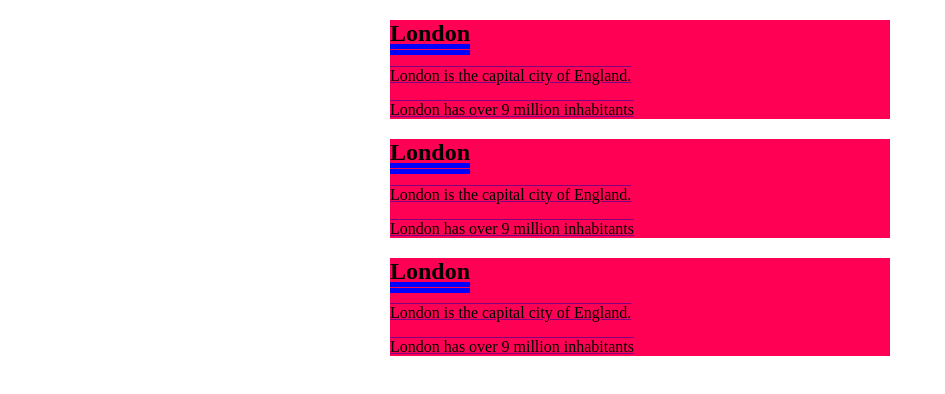
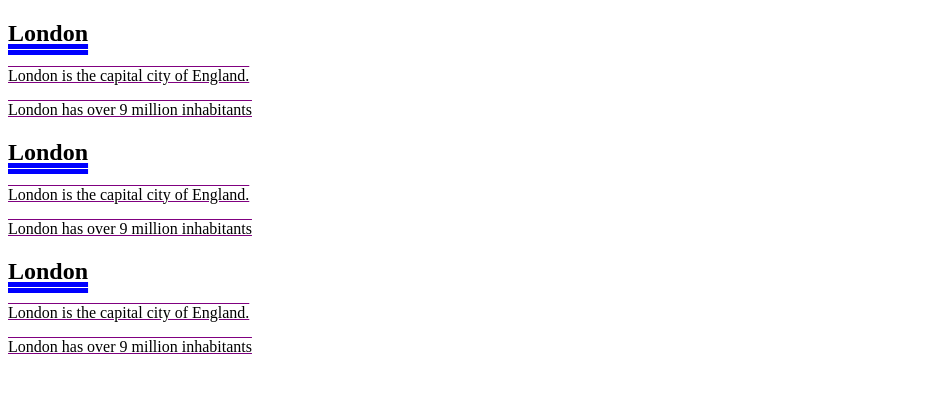
Before and after one commit to PBRAINUNLIMITED/cls, a plain HTML site: page index.html in a window 1280 px wide. Shown: the whole page, without its empty margins (0-945 px from the left). Drawn offline with Linux system fonts and the light colour scheme.

Commit message:
Update style15.css

```diff
--- a/style15.css
+++ b/style15.css
@@ -1,8 +1,3 @@
-div{
-    background-color: rgb(255, 0, 85);
-    width: 500px;
-    margin: auto;
-}
 
 h1 {
     text-decoration-line: overline;
```
